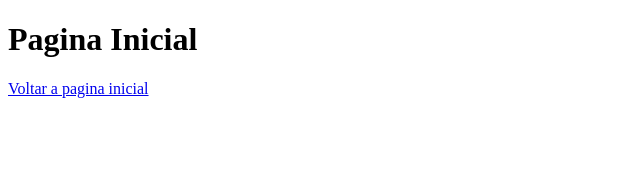
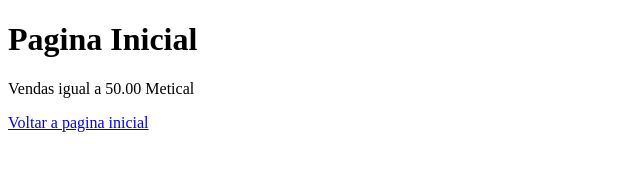
Before and after one commit to 2022horst/auladoprofessor-Andre-, a plain HTML site: page vender.html in a window 1280 px wide. Shown: the whole page, without its empty margins (0-640 px from the left). Drawn offline with Linux system fonts and the light colour scheme.

Commit message:
Acrescentado valor das vendas

```diff
--- a/vender.html
+++ b/vender.html
@@ -7,6 +7,7 @@
 </head>
 <body>
     <h1>Pagina Inicial</h1>
+    <p>Vendas igual a 50.00 Metical</p>
     <a href="index.html">Voltar a pagina inicial</a>
 </body>
 </html>
```
